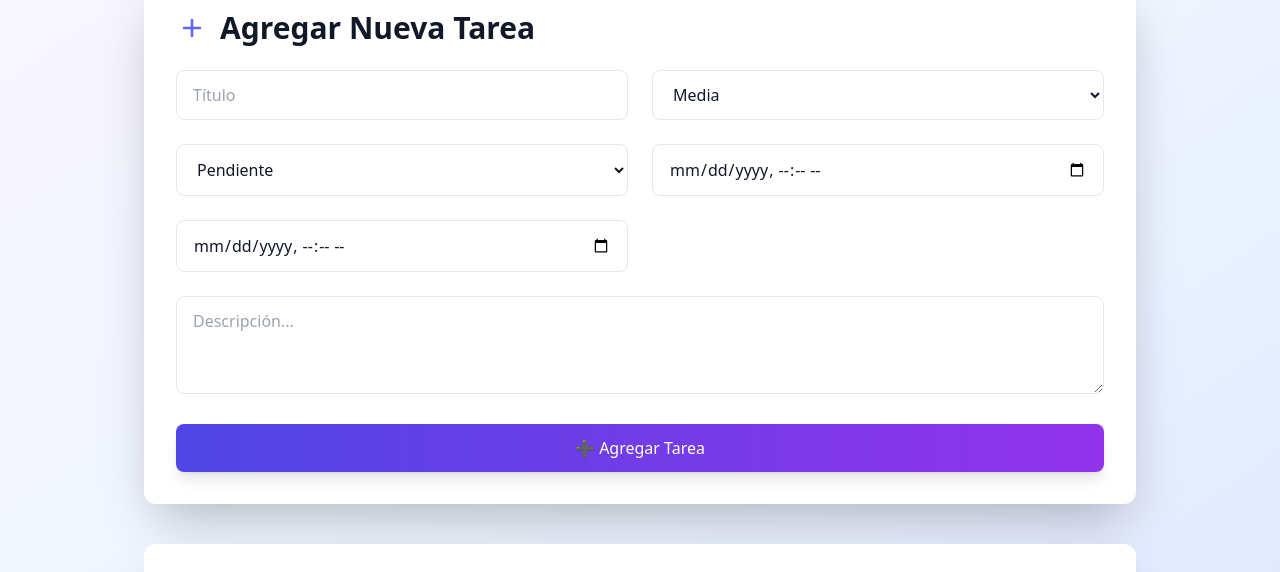
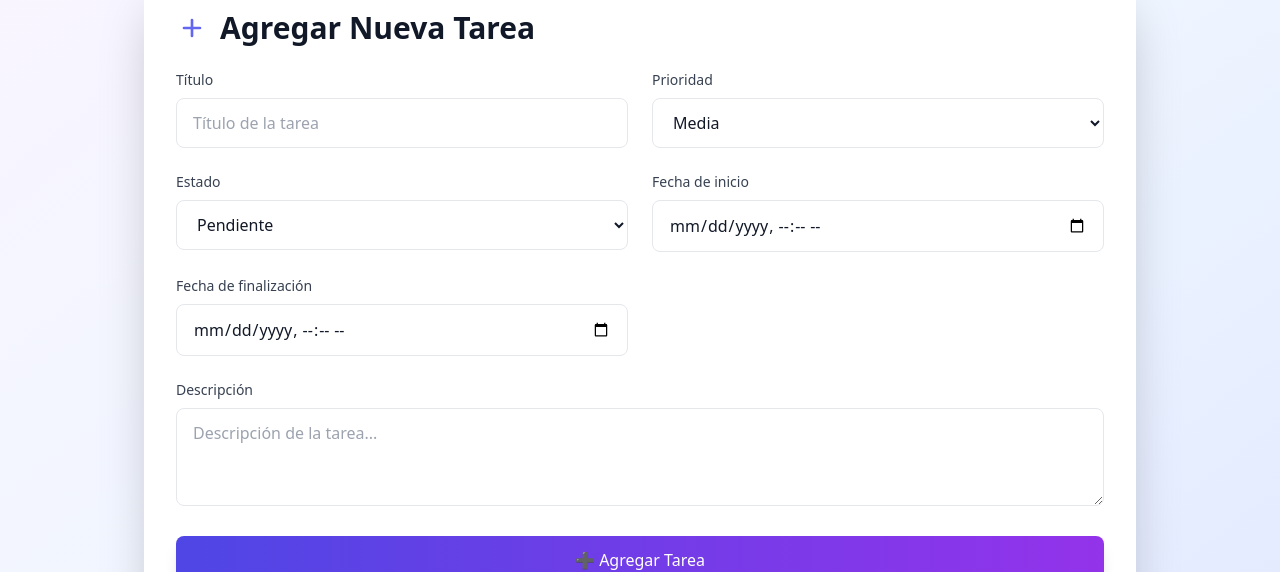
Before and after one commit to Smithh15/Task-flow, a React (Create React App) app in the folder client/: page / in a window 1280 px wide. Shown: the part 150-722 px from the top of the page. Built offline with nearby package versions, Linux system fonts and the light colour scheme; no server answers.

Commit message:
Se arrelga problemas con la fecha y actualizacion css

```diff
--- a/client/src/App.js
+++ b/client/src/App.js
@@ -16,6 +16,9 @@ export default function App() {
     localStorage.getItem("theme") === "dark"
   );
 
+  // 🟢 Estado del toast visual
+  const [toast, setToast] = useState({ message: "", type: "" });
+
   const api = "http://localhost:4000/api/tasks";
 
   // 🔹 Obtener tareas
@@ -24,14 +27,25 @@ export default function App() {
       const res = await axios.get(api);
       setTasks(res.data);
     } catch (error) {
-      console.error("Error al obtener tareas:", error);
+      showToast("Error al obtener tareas", "error");
     }
+  };
+
+  // 🔹 Mostrar toast elegante
+  const showToast = (message, type = "info") => {
+    setToast({ message, type });
+    setTimeout(() => setToast({ message: "", type: "" }), 3000);
   };
 
   // 🔹 Crear nueva tarea
   const createTask = async (e) => {
     e.preventDefault();
-    if (!form.title.trim()) return;
+    if (!form.title.trim()) return showToast("El título es obligatorio", "error");
+
+    if (form.due_date && form.start_date && form.due_date < form.start_date) {
+      showToast("⚠️ La fecha final no puede ser anterior a la inicial", "error");
+      return;
+    }
 
     try {
       await axios.post(api, form);
@@ -44,8 +58,9 @@ export default function App() {
         due_date: "",
       });
       fetchTasks();
+      showToast("✅ Tarea creada con éxito", "success");
     } catch (error) {
-      console.error("Error al crear tarea:", error);
+      showToast("Error al crear tarea", "error");
     }
   };
 
@@ -54,20 +69,26 @@ export default function App() {
     try {
       await axios.delete(`${api}/${id}`);
       fetchTasks();
+      showToast("🗑️ Tarea eliminada", "success");
     } catch (error) {
-      console.error("Error al eliminar tarea:", error);
+      showToast("Error al eliminar tarea", "error");
     }
   };
 
-  // 🔹 Guardar edición (PUT)
+  // 🔹 Guardar edición
   const saveEdit = async (e) => {
     e.preventDefault();
+    if (editTask.due_date < editTask.start_date) {
+      showToast("⚠️ La fecha final no puede ser anterior a la inicial", "error");
+      return;
+    }
     try {
       await axios.put(`${api}/${editTask.id}`, editTask);
       setEditTask(null);
       fetchTasks();
+      showToast("✏️ Tarea actualizada correctamente", "success");
     } catch (error) {
-      console.error("Error al editar tarea:", error);
+      showToast("Error al editar tarea", "error");
     }
   };
 
@@ -104,7 +125,22 @@ export default function App() {
           </button>
         </div>
 
-        {/* Formulario de creación */}
+        {/* TOAST flotante */}
+        {toast.message && (
+          <div
+            className={`fixed top-6 right-6 z-50 px-5 py-3 rounded-lg shadow-lg text-sm font-medium fade-in transition-all duration-500 ${
+              toast.type === "success"
+                ? "bg-green-600 text-white"
+                : toast.type === "error"
+                ? "bg-red-600 text-white"
+                : "bg-blue-600 text-white"
+            }`}
+          >
+            {toast.message}
+          </div>
+        )}
+
+        {/* Formulario */}
         <div
           className={`rounded-xl shadow-2xl p-8 mb-10 ${
             darkMode ? "bg-gray-800" : "bg-white"
@@ -129,15 +165,24 @@ export default function App() {
 
           <form onSubmit={createTask} className="space-y-6">
             <div className="grid grid-cols-1 md:grid-cols-2 gap-6">
+              <div>
+                <label className="block text-sm font-medium mb-2 text-gray-700 dark:text-gray-300">
+                  Título
+                </label>
                 <input
                   type="text"
-                placeholder="Título"
+                  placeholder="Título de la tarea"
                   className="w-full px-4 py-3 border rounded-lg bg-white dark:bg-gray-700 dark:text-gray-100"
                   value={form.title}
                   onChange={(e) => setForm({ ...form, title: e.target.value })}
                   required
                 />
+              </div>
 
+              <div>
+                <label className="block text-sm font-medium mb-2 text-gray-700 dark:text-gray-300">
+                  Prioridad
+                </label>
                 <select
                   className="w-full px-4 py-3 border rounded-lg bg-white dark:bg-gray-700 dark:text-gray-100"
                   value={form.priority}
@@ -149,17 +194,27 @@ export default function App() {
                   <option value="media">Media</option>
                   <option value="alta">Alta</option>
                 </select>
+              </div>
 
+              <div>
+                <label className="block text-sm font-medium mb-2 text-gray-700 dark:text-gray-300">
+                  Estado
+                </label>
                 <select
                   className="w-full px-4 py-3 border rounded-lg bg-white dark:bg-gray-700 dark:text-gray-100"
                   value={form.status}
                   onChange={(e) => setForm({ ...form, status: e.target.value })}
                 >
                   <option value="pendiente">Pendiente</option>
-                <option value="en_progreso">En Progreso</option>
+                  <option value="en_progreso">En progreso</option>
                   <option value="completada">Completada</option>
                 </select>
+              </div>
 
+              <div>
+                <label className="block text-sm font-medium mb-2 text-gray-700 dark:text-gray-300">
+                  Fecha de inicio
+                </label>
                 <input
                   type="datetime-local"
                   className="w-full px-4 py-3 border rounded-lg bg-white dark:bg-gray-700 dark:text-gray-100"
@@ -167,23 +222,42 @@ export default function App() {
                   onChange={(e) =>
                     setForm({ ...form, start_date: e.target.value })
                   }
+                  required
                 />
+              </div>
 
+              <div>
+                <label className="block text-sm font-medium mb-2 text-gray-700 dark:text-gray-300">
+                  Fecha de finalización
+                </label>
                 <input
                   type="datetime-local"
                   className="w-full px-4 py-3 border rounded-lg bg-white dark:bg-gray-700 dark:text-gray-100"
                   value={form.due_date}
-                onChange={(e) => setForm({ ...form, due_date: e.target.value })}
+                  min={form.start_date}
+                  onChange={(e) =>
+                    setForm({ ...form, due_date: e.target.value })
+                  }
+                  required
                 />
               </div>
+            </div>
 
+            <div>
+              <label className="block text-sm font-medium mb-2 text-gray-700 dark:text-gray-300">
+                Descripción
+              </label>
               <textarea
-              placeholder="Descripción..."
+                placeholder="Descripción de la tarea..."
                 className="w-full px-4 py-3 border rounded-lg bg-white dark:bg-gray-700 dark:text-gray-100"
                 rows="3"
                 value={form.description}
-              onChange={(e) => setForm({ ...form, description: e.target.value })}
+                onChange={(e) =>
+                  setForm({ ...form, description: e.target.value })
+                }
+                required
               />
+            </div>
 
             <button
               type="submit"
```
Lines whose indentation alone changed are shown as unchanged.
